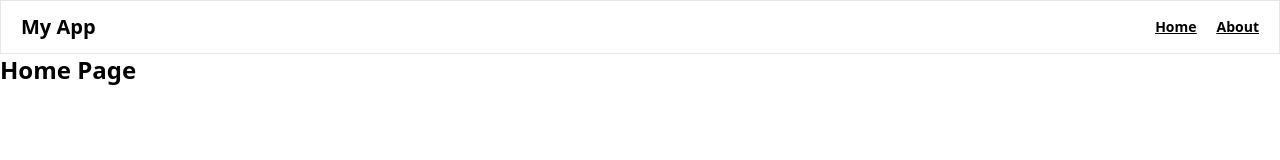
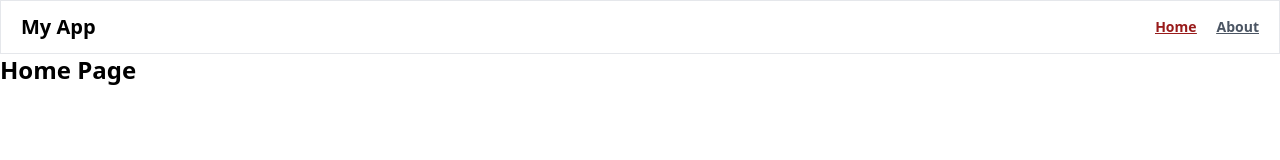
Before and after one commit to Jorge-Ortiz-Mata/React-Router, a React (Create React App) app: page / in a window 1280 px wide. Shown: the top 160 px of the page. Built offline with nearby package versions, Linux system fonts and the light colour scheme.

Commit message:
Get current path and apply style.

```diff
--- a/src/components/Header/Header.jsx
+++ b/src/components/Header/Header.jsx
@@ -1,4 +1,4 @@
-import { Link } from 'react-router-dom';
+import { NavLink } from 'react-router-dom';
 
 const Header = () => {
 
@@ -7,14 +7,30 @@ const Header = () => {
       <h3 className="font-bold text-xl">My App</h3>
       <ul className="flex items-center justify-between gap-5">
         <li className="text-sm font-semibold underline">
-          <Link to="/">
+          <NavLink
+            to="/"
+            className={({isActive}) => (
+              isActive
+              ? 'text-red-800'
+              : 'text-gray-600'
+            )}
+            end
+          >
             Home
-          </Link>
+          </NavLink>
         </li>
         <li className="text-sm font-semibold underline">
-          <Link to="/about">
+          <NavLink
+            to="/about"
+            className={({isActive}) => (
+              isActive
+              ? 'text-red-800'
+              : 'text-gray-600'
+            )}
+            end
+          >
             About
-          </Link>
+          </NavLink>
         </li>
       </ul>
     </nav>
```
Also changed, not shown: 1 other file (tests, documents, lock files or other folders).
